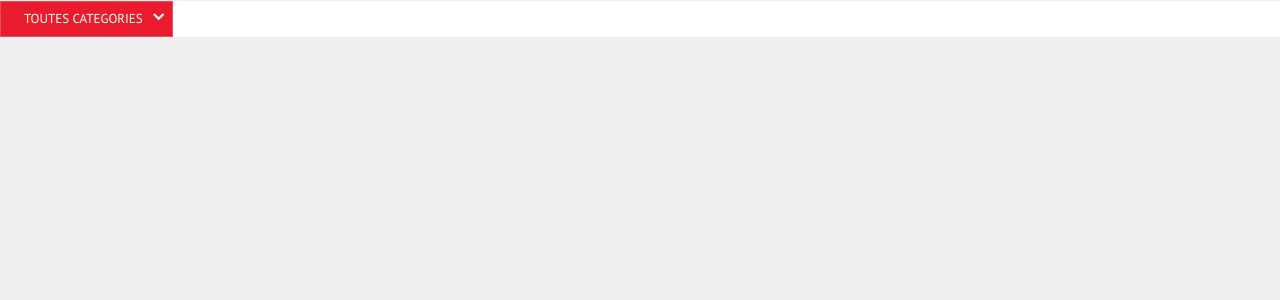
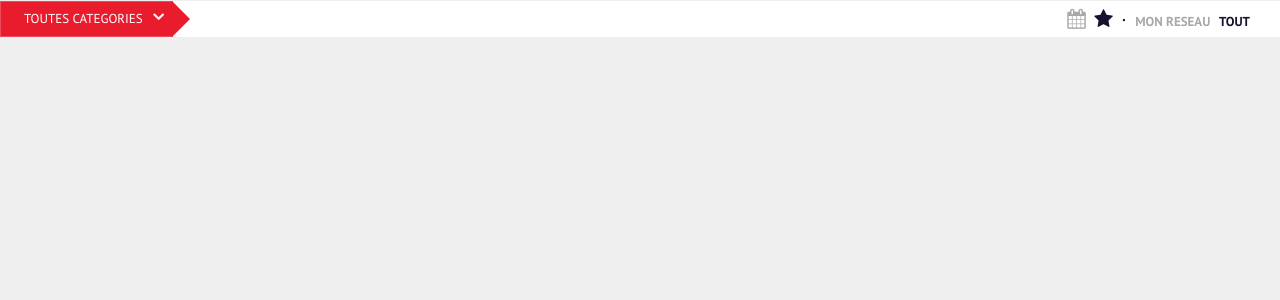
Before and after one commit to mikaeltheimer/motsditsquebec, a Django app: page / in a window 1280 px wide. Shown: the part 60-360 px from the top of the page. Run offline with Django 3.2, Linux system fonts and the light colour scheme; a user stored in the database is signed in; style sheets or scripts are compiled from the project's sources; parts of the project's set-up code (start-up, migrations or seed data) failed here and were passed over; some libraries are stand-ins or nearby versions.

Commit message:
adding time / recommendation filters, sorting

```diff
--- a/api/urls.py
+++ b/api/urls.py
@@ -71,13 +71,27 @@ class SubfilterFilter(django_filters.Filter):
         return qs
 
 
+class SortingFilter(django_filters.Filter):
+    '''Provides sorting'''
+
+    field_class = forms.CharField
+
+    def filter(self, qs, value):
+        '''Sorts the queryset'''
+        if value.strip():
+            values = map(lambda x: x.strip(), value.split(','))
+            qs = qs.order_by(*values)
+        return qs
+
+
 class MotDitFilter(django_filters.FilterSet):
 
     with_subfilters = SubfilterFilter(name='subfilters', label='subfilters')
+    order_by = SortingFilter(name='order_by', label='order_by')
 
     class Meta:
         model = MotDit
-        fields = ['category', 'with_subfilters']
+        fields = ['category', 'with_subfilters', 'order_by']
 
 
 class MotDitViewSet(viewsets.ModelViewSet):
--- a/design/assets/js/controllers/components/filters.js
+++ b/design/assets/js/controllers/components/filters.js
@@ -12,7 +12,8 @@ angular.module('MotsDitsQuebec').controller('FilterCtrl', function($rootScope, $
   $scope.categories = [$scope.active_category];
   $scope.hide_menus = false;
 
-  // Set up a subfilter
+  $scope.ordering = '-recommendations';     // default to ordering by # recommendations DESC
+  $scope.mon_reseau = false;                // default to everything
 
   // Load the categories
   $http.get('/api/v1/categories/?format=json').success(function(data) {
@@ -31,15 +32,24 @@ angular.module('MotsDitsQuebec').controller('FilterCtrl', function($rootScope, $
     }, 500);
   };
 
+  var refresh = function(){
+    $rootScope.$broadcast("categoryFilterEvent", $scope.active_category, $scope.active_subfilters, $scope.ordering);
+  };
+
+  /**
+   * Changes the sort priority of the mots-dits
+   */
+  $scope.setOrdering = function(type){
+    $scope.ordering = type;
+    refresh();
+  };
+
   /**
    * Choose a category to show
    */
   $scope.showCategory = function(category){
 
     $scope.hideMenus();
-
-    // Emit the event
-    $rootScope.$broadcast("categoryFilterEvent", category);
 
     // Set the active category
 
@@ -57,6 +67,9 @@ angular.module('MotsDitsQuebec').controller('FilterCtrl', function($rootScope, $
       $scope.available_subfilters[subfilter.subfilter_type].subfilters.push(subfilter);
     });
 
+    // Emit the event
+    refresh();
+
   };
 
 
@@ -68,8 +81,8 @@ angular.module('MotsDitsQuebec').controller('FilterCtrl', function($rootScope, $
 
     $scope.active_subfilters[type] = subfilter;
 
-    // Dispatch a subfilter event
-    $rootScope.$broadcast("categorySubFilterEvent", $scope.active_category, $scope.active_subfilters);
+    // Emit the event
+    refresh();
 
   };
 
@@ -79,7 +92,8 @@ angular.module('MotsDitsQuebec').controller('FilterCtrl', function($rootScope, $
    */
   $scope.clearSubfilter = function(subfilter){
     delete $scope.active_subfilters[subfilter.subfilter_type];
-    $rootScope.$broadcast("categorySubFilterEvent", $scope.active_category, $scope.active_subfilters);
+    // Emit the event
+    refresh();
   };
 
 
--- a/design/assets/js/controllers/homepage.js
+++ b/design/assets/js/controllers/homepage.js
@@ -63,28 +63,14 @@ angular.module('MotsDitsQuebec').controller('HomepageCtrl', function($scope, $ht
 
 
   // Catch filter events
-  $scope.$on('categoryFilterEvent', function(e, category){
-    console.log("Filtering to show only motsdits from category " + category.name);
+  $scope.$on('categoryFilterEvent', function(e, category, subfilters, ordering){
+
     // Filter by category id
     if(category.id > 0) $scope.filters = {'category': category.id};
     // The special category 0 resets our filters
     else                $scope.filters = {};
 
-    // Reset the page
-    $scope.page = 1;
 
-    $scope.load_motsdits();
-  });
-
-  // Catch subfilter events
-  $scope.$on('categorySubFilterEvent', function(e, category, subfilters){
-    console.log("Filtering to show only motsdits with category " + category.name);
-    // Filter by category id
-    if(category.id > 0) $scope.filters = {'category': category.id};
-    // The special category 0 resets our filters
-    else                $scope.filters = {};
-
-    console.log(subfilters);
     // Filter by subfilters
     subfilter_ids = [];
 
@@ -99,6 +85,10 @@ angular.module('MotsDitsQuebec').controller('HomepageCtrl', function($scope, $ht
       $scope.filters['with_subfilters'] = subfilter_ids.join();
     }
 
+    if(ordering){
+      $scope.filters['order_by'] = ordering;
+    }
+
     // Reset the page
     $scope.page = 1;
 
--- a/design/assets/js/controllers/motdit.js
+++ b/design/assets/js/controllers/motdit.js
@@ -48,12 +48,12 @@ angular.module('MotsDitsQuebec').controller('MotDitCtrl', function($scope, $http
       success(function(data){
         if(data.recommended){
           console.log("Recommended motdit!");
-          $scope.motdit.recommendations.unshift(data.user);
+          $scope.motdit.recommendations += 1;
           $scope.motdit.user_recommends = true;
         }else{
           console.log("Un-recommended motdit!");
           // @TODO: actually remove what we don't want to have in there
-          $scope.motdit.recommendations.shift();
+          $scope.motdit.recommendations -= 1;
           $scope.motdit.user_recommends = false;
         }
       }).
--- a/design/assets/less/application.less
+++ b/design/assets/less/application.less
@@ -174,6 +174,7 @@ body { background: @body-color; font-family:"PT Sans", "Montserrat", Helvetica,
             .close { display:inline-block; margin-left:3px; font-size:18px; cursor:pointer; }
             // Dropdown menus
             .menu {
+                background: white; min-width: 130px;
                 .reset-ul();
                 font-size:12px;
                 li { padding:2px 6px; text-align:center; white-space: nowrap; }
@@ -181,6 +182,7 @@ body { background: @body-color; font-family:"PT Sans", "Montserrat", Helvetica,
             }
         }
 
+        // Styling for subfilters
         .subfilter {
             cursor:pointer;
             float:left; white-space: nowrap;
@@ -200,7 +202,10 @@ body { background: @body-color; font-family:"PT Sans", "Montserrat", Helvetica,
         // Clean up spacing on first filter
         .filter:first-child { padding-left: @actions-height / 2 - 5px; }
 
-        // Set up filter colors
+        /**
+         * Set up filter colors
+         * @TODO: make this more manageable by providing super/sub classes for colors more generally
+         */
 
         // Yellow filters
         .filter.yellow, .subfilter.yellow {
@@ -233,6 +238,19 @@ body { background: @body-color; font-family:"PT Sans", "Montserrat", Helvetica,
         input.red { border-color: @accent-red; }
 
         div.filter:last-of-type .arrow { display:none; }
+
+        /**
+         * Set up ordering filters
+         */
+
+        .ordering {
+            float:right; color: @theme-color; height:@actions-height; line-height: @actions-height; padding-right:25px;
+            i { color: @grey-inactive; font-size: 20px; cursor:pointer; padding-right: 5px; }
+            i.active { color: inherit; }
+            .dot { padding-right:5px; font-size:20px; }
+            a { color: @grey-inactive; text-transform: uppercase; text-decoration: none; font-weight:bold; cursor:pointer; padding-right: 5px; }
+            a.active { color: inherit; }
+        }
     }
 
 }
--- a/design/templates/includes/actionbar/filters.html
+++ b/design/templates/includes/actionbar/filters.html
@@ -32,6 +32,9 @@
       <span class="datalist">{{ active_subfilters[subfilter_group.name].name }}</span>
       <i class="icon icon-angle-down show-menu"></i>
       <div class="menu-container" ng-hide="hide_menus">
+        <div class="right-align">
+          <div class="arrow-up"></div>
+        </div>
         <ul id="type-menu" class="menu">
           <li ng-repeat="subfilter in subfilter_group.subfilters">
             <a href ng-click="setSubfilter(subfilter_group.name, subfilter);">{{ subfilter.name }}</a>
@@ -41,23 +44,30 @@
       <div class="arrow"></div>
     </div>
 
-    <!--div class="filter yellow">
-      <span class="name">Schwartz</span>
-
-      <i class="icon icon-angle-down show-menu"></i>
-
-      <div class="arrow"></div>
-    </div-->
-
     <div class="subfilter green" ng-repeat="subfilter in active_subfilters">
       <span class="name">{{ subfilter.name }}</span>
       <span class="close" ng-click="clearSubfilter(subfilter);">×</span>
-      <div class="arrow"></div>
+    </div>
+
+    <div class="filter yellow" ng-show="active_motdit">
+      <span class="name">{{ active_motdit.name }}</span>
+
+      <i class="icon icon-angle-down show-menu"></i>
+      <span class="close" ng-click="closeMotdit();">×</span>
     </div>
     <!--div class="filter red">
       <i class="icon icon-map-marker"></i>
       <span class="close">×</span>
     </div-->
     <!--input type="text" name="search-box" class="red"-->
+
+    <div class="ordering">
+      <i class="icon icon-calendar" ng-class="{active: ordering == '-created'}" ng-click="setOrdering('-created');"></i>
+      <i class="icon icon-star" ng-class="{active: ordering == '-recommendations'}" ng-click="setOrdering('-recommendations');"></i>
+      <span class="dot">&middot;</span>
+      <a href="#" ng-class="{active: mon_reseau}">Mon Reseau</a>
+      <a href="#" ng-class="{active: !mon_reseau}">Tout</a>
+    </div>
+
   </div>
 {% endverbatim %}
--- a/design/templates/includes/grid/feed-item.html
+++ b/design/templates/includes/grid/feed-item.html
@@ -9,7 +9,7 @@
       <div class="star">
         <div class="circle yellow"><i class="icon icon-star"></i></div>
       </div>
-      <span class="counter yellow">{{ item.content_object.recommendations.length }}</span>
+      <span class="counter yellow">{{ item.content_object.recommendations }}</span>
       <span class="dot">&middot;</span>
       <span class="name">{{ item.content_object.name }}</span>
     </div>
--- a/design/templates/includes/grid/motdit.html
+++ b/design/templates/includes/grid/motdit.html
@@ -4,7 +4,7 @@
       <div class="star">
         <div class="circle yellow"><i class="icon icon-star"></i></div>
       </div>
-      <span class="counter yellow">{{ item.recommendations.length }}</span>
+      <span class="counter yellow">{{ item.recommendations }}</span>
       <span class="dot">&middot;</span>
       <span class="name">{{ item.name }}</span>
     </div>
--- a/design/templates/includes/motdit-full.html
+++ b/design/templates/includes/motdit-full.html
@@ -27,7 +27,7 @@
           <div class="circle yellow"><i class="icon icon-star" ng-click="recommend()"></i></div>
         </div>
         <div class="connector"></div>
-        <span class="counter yellow">{{ motdit.recommendations.length }}</span>
+        <span class="counter yellow">{{ motdit.recommendations }}</span>
         <span class="dot">&middot;</span>
         <span class="name" ng-show="motdit.name">{{ motdit.name }}</span>
         <i class="icon icon-map-marker">
```
Also changed, not shown: api/serializers/__init__.py (+10 -5 lines).
